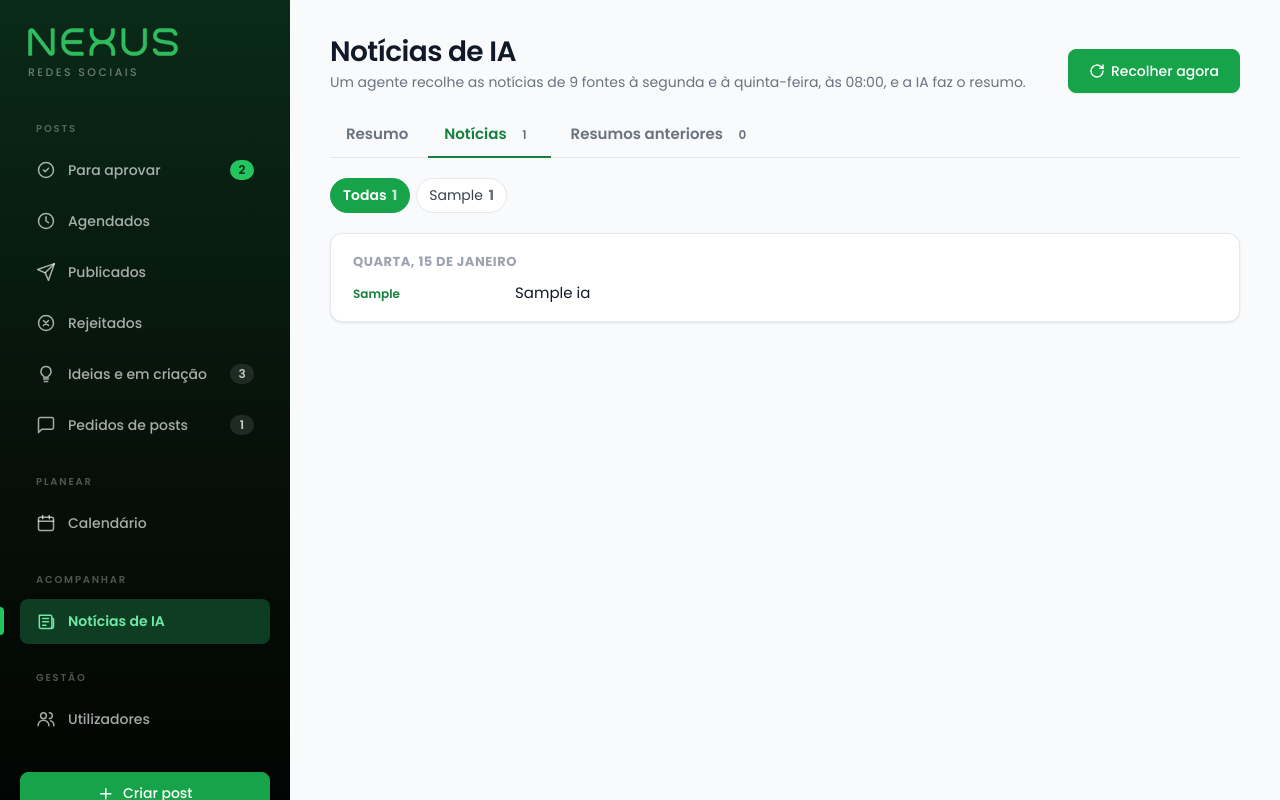
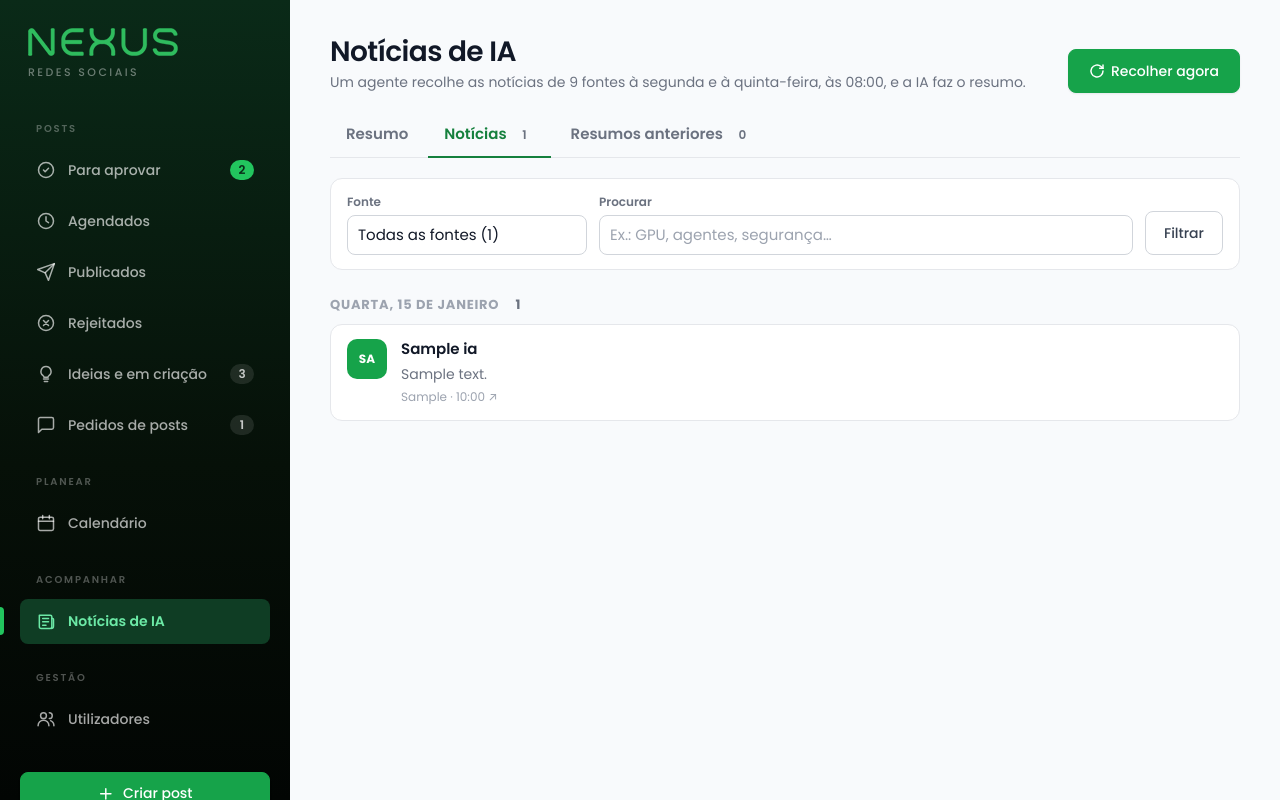
Before and after one commit to Nexus-Developer1/Nexus-Redes-Sociais, a Laravel app: page /noticias-ia?ver=noticias in a window 1280 px wide. Run offline with Laravel 12, Linux system fonts and the light colour scheme; a user stored in the database is signed in; data comes from the database, SQL or seed files in the repository; tables that the repository leaves empty hold one stand-in row (values such as "Sample post").

Commit message:
Notícias de IA: separador "Notícias" em cartões, com fonte e pesquisa
- Barra com o seletor da fonte (filtra logo) e a pesquisa por palavra, em vez de 10 etiquetas.
- Notícias em cartões (2 colunas), agrupadas por dia com o total: símbolo da fonte com a cor
  da marca, título, 2 linhas da descrição, fonte e hora.

Co-Authored-By: Claude Opus 5.5 <noreply@anthropic.com>

```diff
--- a/painel-laravel/app/Http/Controllers/NoticiasIaController.php
+++ b/painel-laravel/app/Http/Controllers/NoticiasIaController.php
@@ -26,8 +26,12 @@ class NoticiasIaController extends Controller
 
         $porFonte = NoticiaIa::selectRaw('fonte, count(*) as n')->groupBy('fonte')->orderBy('fonte')->pluck('n', 'fonte');
         $fonte = $porFonte->has($request->query('fonte')) ? $request->query('fonte') : null;
+        $procura = mb_substr(trim((string) $request->query('q')), 0, 80);
         $noticias = $ver === 'noticias'
-            ? NoticiaIa::when($fonte, fn ($q) => $q->where('fonte', $fonte))->orderByDesc('publicada_em')->simplePaginate(40)->withQueryString()
+            ? NoticiaIa::when($fonte, fn ($q) => $q->where('fonte', $fonte))
+                ->when($procura !== '', fn ($q) => $q->where(fn ($q) => $q->where('titulo', 'like', '%'.$procura.'%')
+                    ->orWhere('descricao', 'like', '%'.$procura.'%')))
+                ->orderByDesc('publicada_em')->simplePaginate(40)->withQueryString()
             : collect();
 
         $noticiasDoResumo = $resumo?->noticias() ?? collect();
@@ -41,6 +45,7 @@ class NoticiasIaController extends Controller
             'noticias' => $noticias,
             'porFonte' => $porFonte,
             'fonte' => $fonte,
+            'procura' => $procura,
             'totalNoticias' => $porFonte->sum(),
             'fontes' => count((array) config('ia.fontes_noticias')),
             'aTrabalhar' => Cache::has(NoticiasIaCommand::A_TRABALHAR) || Cache::has(NoticiasIaCommand::PEDIDO),
--- a/painel-laravel/public/css/painel.css
+++ b/painel-laravel/public/css/painel.css
@@ -789,17 +789,29 @@ a.resumo-item:hover { border-color: var(--verde-300); color: inherit; }
 .ideia-cartao .btn-post { align-self: flex-start; }
 .resumo-ia-nota { margin: 0; font-size: .75rem; line-height: 1.45; color: var(--texto-fraco); }
 
-/* Separador "Notícias": filtro por fonte e lista por dia */
-.filtros-fontes { margin-left: 0; }
-.noticias-dias { padding: 6px 22px 10px; }
-.noticias-dias section + section { border-top: 1px solid var(--borda); }
-.noticias-dias h3 { margin: 14px 0 4px; font-size: .8125rem; font-weight: 700; letter-spacing: .04em; text-transform: uppercase; color: var(--texto-fraco); }
-.noticias-lista { list-style: none; margin: 0; padding: 0; }
-.noticias-lista li { display: flex; align-items: baseline; gap: 12px; padding: 8px 0; }
-.noticias-lista a { color: var(--texto-forte); text-decoration: none; line-height: 1.4; }
-.noticias-lista a:hover { color: var(--verde-600); text-decoration: underline; }
-.fonte-etiqueta { flex: none; width: 150px; font-size: .75rem; font-weight: 600; color: var(--verde-600); }
-@media (max-width: 640px) { .noticias-lista li { flex-direction: column; gap: 2px; } .fonte-etiqueta { width: auto; } }
+/* Separador "Notícias": barra (fonte + pesquisa) e cartões em 2 colunas, agrupados por dia */
+.noticias-barra { display: flex; align-items: flex-end; gap: 12px; flex-wrap: wrap; padding: 14px 16px; border-radius: var(--raio-g);
+  background: var(--superficie); border: 1px solid var(--borda); }
+.noticias-campo { display: flex; flex-direction: column; gap: 4px; font-size: .75rem; font-weight: 600; color: var(--texto-medio); }
+.noticias-campo select, .noticias-campo input { font: inherit; font-size: .9375rem; font-weight: 400; padding: 8px 10px; min-width: 240px;
+  border: 1px solid #D1D5DB; border-radius: var(--raio); background: #fff; color: var(--texto-forte); }
+.noticias-procura { flex: 1; }
+.noticias-procura input { width: 100%; }
+.noticias-dia h3 { margin: 6px 0 10px; display: flex; align-items: center; gap: 8px; font-size: .8125rem; font-weight: 700; letter-spacing: .06em;
+  text-transform: uppercase; color: var(--texto-fraco); }
+.noticias-dia h3 span { padding: 1px 8px; border-radius: 999px; background: var(--fundo); color: var(--texto-medio); letter-spacing: 0; }
+.noticias-cartoes { display: grid; grid-template-columns: repeat(auto-fill, minmax(min(100%, 460px), 1fr)); gap: 12px; }
+.noticia-cartao { display: flex; gap: 14px; align-items: flex-start; padding: 14px 16px; border-radius: var(--raio-g); background: var(--superficie);
+  border: 1px solid var(--borda); color: inherit; text-decoration: none; transition: border-color .15s, box-shadow .15s; }
+.noticia-cartao:hover { border-color: var(--verde-200); box-shadow: var(--sombra-cartao); }
+.noticia-simbolo { flex: none; width: 40px; height: 40px; border-radius: 10px; display: grid; place-items: center; color: #fff;
+  font-size: .75rem; font-weight: 700; letter-spacing: .02em; }
+.noticia-texto { min-width: 0; display: flex; flex-direction: column; gap: 4px; }
+.noticia-texto b { font-weight: 600; line-height: 1.35; color: var(--texto-forte); }
+.noticia-cartao:hover .noticia-texto b { color: var(--verde-600); }
+.noticia-desc { font-size: .875rem; line-height: 1.45; color: var(--texto-medio);
+  display: -webkit-box; -webkit-line-clamp: 2; -webkit-box-orient: vertical; overflow: hidden; }
+.noticia-texto small { font-size: .75rem; color: var(--texto-fraco); }
 
 /* Separador "Resumos anteriores" */
 .resumos-cartoes { list-style: none; margin: 0; padding: 0; display: grid; grid-template-columns: repeat(auto-fill, minmax(300px, 1fr)); gap: 12px; }
--- a/painel-laravel/resources/views/painel/noticias.blade.php
+++ b/painel-laravel/resources/views/painel/noticias.blade.php
@@ -7,6 +7,13 @@
     $dia = fn ($d) => $d?->locale('pt_PT')->translatedFormat('j \d\e F');
     // "Pedir um post sobre isto": vai para a IA como um pedido normal (fica em "Para aprovar"; nada sai sem aprovação)
     $tema = fn (string $t) => mb_substr($t, 0, 1900);
+    // Separador "Notícias": símbolo de cada fonte, as iniciais com a cor da marca (as outras ficam a verde NEXUS)
+    $marcas = [
+        'OpenAI' => ['OA', '#111827'], 'Google AI' => ['G', '#1a73e8'], 'NVIDIA' => ['NV', '#76b900'],
+        'Hugging Face' => ['HF', '#f59e0b'], 'Microsoft' => ['MS', '#0078d4'], 'AWS Machine Learning' => ['AWS', '#ff9900'],
+        'TechCrunch' => ['TC', '#0a9e01'], 'The Verge' => ['V', '#e2127a'], 'MIT Technology Review' => ['MIT', '#a31f34'],
+    ];
+    $simbolo = fn (string $f) => $marcas[$f] ?? [mb_strtoupper(mb_substr($f, 0, 2)), '#16a34a'];
     $maisIcone = '<svg width="14" height="14" viewBox="0 0 24 24" fill="none" stroke="currentColor" stroke-width="2.4" stroke-linecap="round" aria-hidden="true"><path d="M12 5v14M5 12h14"/></svg>';
 @endphp
 
@@ -129,31 +136,55 @@
         @endif
 
     @elseif ($ver === 'noticias')
-        {{-- Todas as notícias recolhidas: filtro por fonte e agrupadas por dia --}}
-        <div class="filtros-bib filtros-fontes" role="group" aria-label="Fonte">
-            <a href="{{ route('noticias', ['ver' => 'noticias']) }}" class="{{ $fonte ? '' : 'ativo' }}">Todas <b>{{ $totalNoticias }}</b></a>
-            @foreach ($porFonte as $nome => $n)
-                <a href="{{ route('noticias', ['ver' => 'noticias', 'fonte' => $nome]) }}" class="{{ $fonte === $nome ? 'ativo' : '' }}">{{ $nome }} <b>{{ $n }}</b></a>
+        {{-- Barra: fonte e pesquisa (em vez de 10 etiquetas em duas filas) --}}
+        <form method="GET" action="{{ route('noticias') }}" class="noticias-barra" data-filtro-noticias>
+            <input type="hidden" name="ver" value="noticias">
+            <label class="noticias-campo">
+                <span>Fonte</span>
+                <select name="fonte">
+                    <option value="">Todas as fontes ({{ $totalNoticias }})</option>
+                    @foreach ($porFonte as $nome => $n)
+                        <option value="{{ $nome }}" @selected($fonte === $nome)>{{ $nome }} ({{ $n }})</option>
+                    @endforeach
+                </select>
+            </label>
+            <label class="noticias-campo noticias-procura">
+                <span>Procurar</span>
+                <input type="search" name="q" value="{{ $procura }}" placeholder="Ex.: GPU, agentes, segurança…">
+            </label>
+            <button type="submit" class="btn">Filtrar</button>
+            @if ($fonte || $procura !== '')
+                <a class="btn btn-link" href="{{ route('noticias', ['ver' => 'noticias']) }}">Limpar</a>
+            @endif
+        </form>
+
+        @if ($noticias->isEmpty())
+            <div class="vazio">
+                <h2>{{ $fonte || $procura !== '' ? 'Nenhuma notícia com estes filtros' : 'Ainda não há notícias recolhidas' }}</h2>
+                <p>{{ $fonte || $procura !== '' ? 'Experimente outra fonte ou outra palavra.' : 'Carregue em “Recolher agora”.' }}</p>
+            </div>
+        @else
+            @foreach ($noticias->groupBy(fn ($n) => $n->publicada_em?->format('Y-m-d') ?? '—') as $quando => $doDia)
+                <section class="noticias-dia">
+                    <h3>
+                        {{ $quando === '—' ? 'Sem data' : ucfirst(\Illuminate\Support\Carbon::parse($quando)->locale('pt_PT')->translatedFormat('l, j \d\e F')) }}
+                        <span>{{ $doDia->count() }}</span>
+                    </h3>
+                    <div class="noticias-cartoes">
+                        @foreach ($doDia as $n)
+                            @php([$iniciais, $cor] = $simbolo($n->fonte))
+                            <a class="noticia-cartao" href="{{ $n->link }}" target="_blank" rel="noopener noreferrer">
+                                <span class="noticia-simbolo" style="background: {{ $cor }}" aria-hidden="true">{{ $iniciais }}</span>
+                                <span class="noticia-texto">
+                                    <b>{{ $n->titulo }}</b>
+                                    @if ($n->descricao)<span class="noticia-desc">{{ $n->descricao }}</span>@endif
+                                    <small>{{ $n->fonte }}{{ $n->publicada_em ? ' · '.$n->publicada_em->format('H:i') : '' }} ↗</small>
+                                </span>
+                            </a>
+                        @endforeach
+                    </div>
+                </section>
             @endforeach
-        </div>
-        @if ($noticias->isEmpty())
-            <div class="vazio"><h2>Ainda não há notícias recolhidas</h2><p>Carregue em “Recolher agora”.</p></div>
-        @else
-            <div class="bloco noticias-dias">
-                @foreach ($noticias->groupBy(fn ($n) => $n->publicada_em?->format('Y-m-d') ?? '—') as $quando => $doDia)
-                    <section>
-                        <h3>{{ $quando === '—' ? 'Sem data' : ucfirst(\Illuminate\Support\Carbon::parse($quando)->locale('pt_PT')->translatedFormat('l, j \d\e F')) }}</h3>
-                        <ul class="noticias-lista">
-                            @foreach ($doDia as $n)
-                                <li>
-                                    <span class="fonte-etiqueta">{{ $n->fonte }}</span>
-                                    <a href="{{ $n->link }}" target="_blank" rel="noopener noreferrer">{{ $n->titulo }}</a>
-                                </li>
-                            @endforeach
-                        </ul>
-                    </section>
-                @endforeach
-            </div>
             @if ($noticias->previousPageUrl() || $noticias->nextPageUrl())
                 <nav class="paginas" aria-label="Páginas">
                     @if ($noticias->previousPageUrl())<a class="btn" href="{{ $noticias->previousPageUrl() }}">‹ Mais recentes</a>@endif
@@ -162,6 +193,12 @@
                 </nav>
             @endif
         @endif
+        <script>
+        // Mudar a fonte filtra logo (a pesquisa continua com "Filtrar" ou Enter).
+        document.querySelectorAll('[data-filtro-noticias] select').forEach(function (s) {
+            s.addEventListener('change', function () { s.form.submit(); });
+        });
+        </script>
 
     @else
         {{-- Resumos anteriores --}}
```
Also changed, not shown: painel-laravel/tests/Feature/NoticiasIaTest.php (+2 -0 lines).
